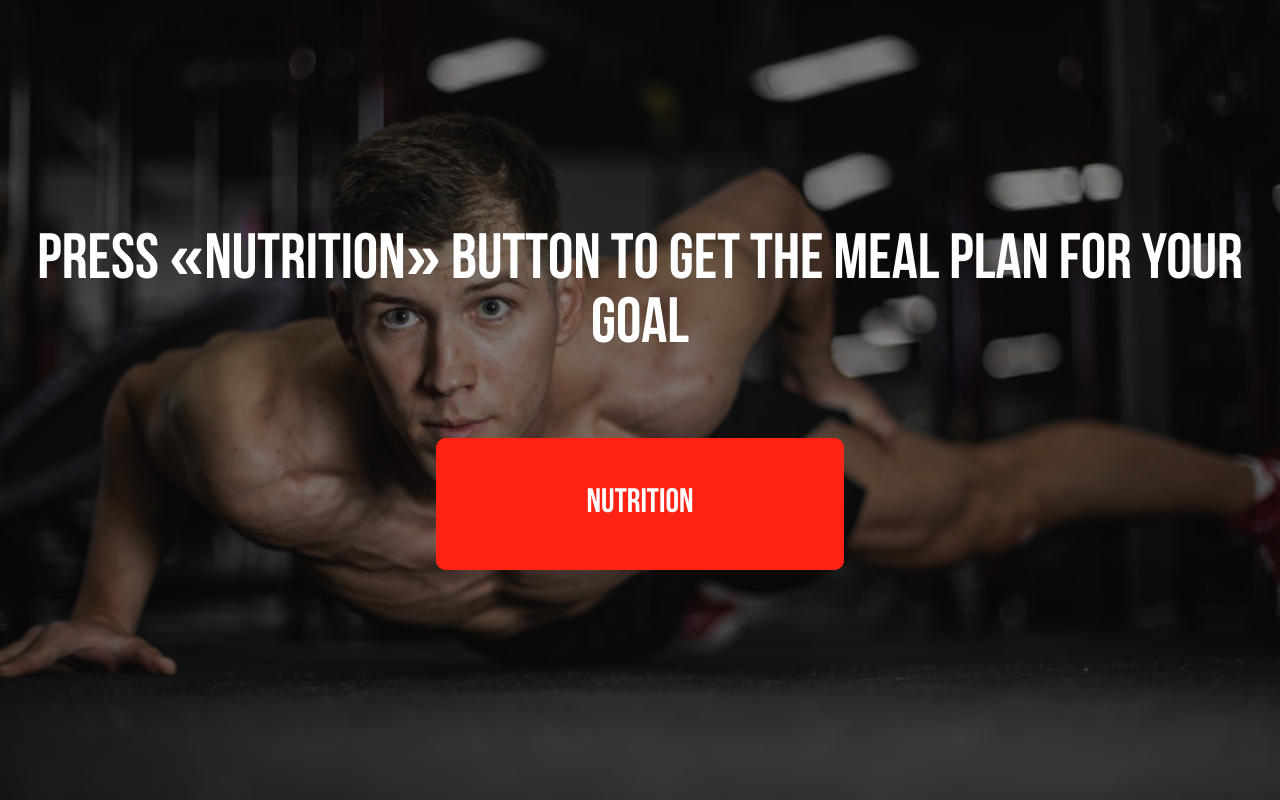
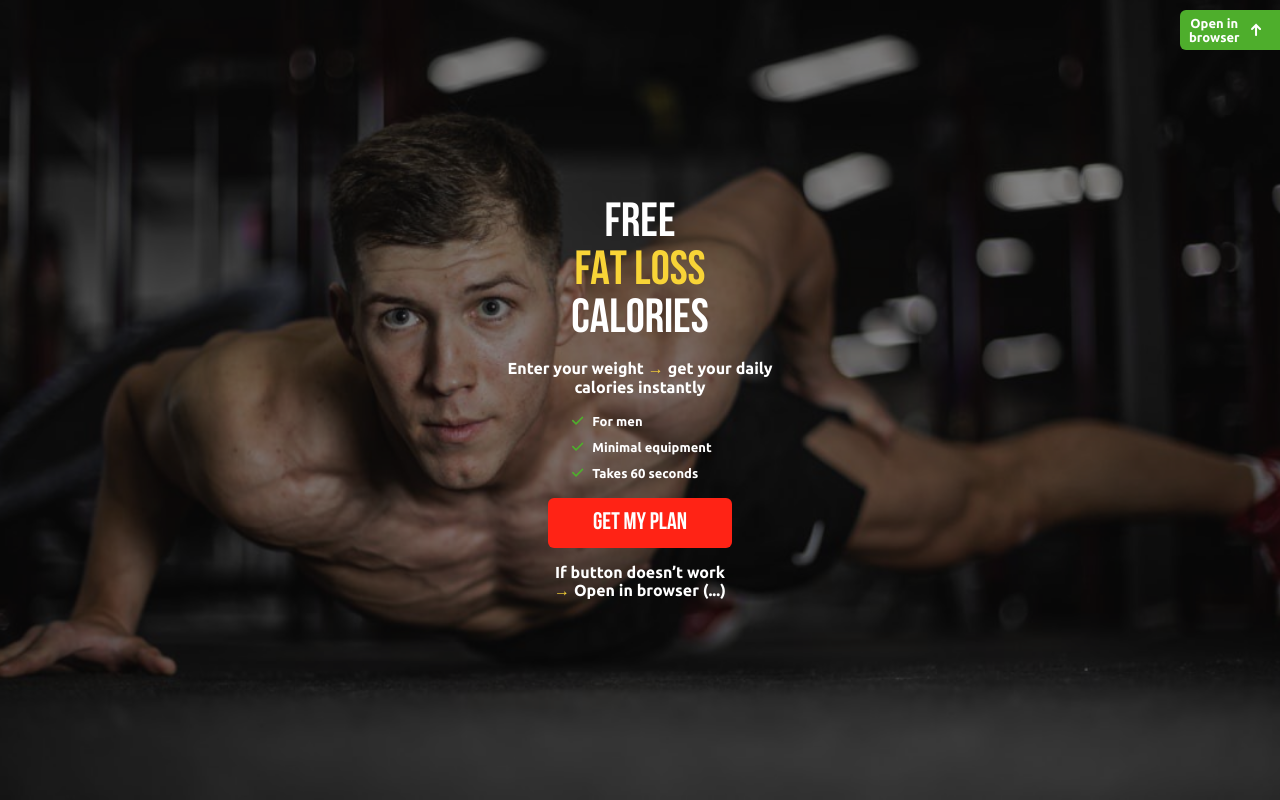
Before and after one commit to TheLogon/ivan-coach, a Next.js app: page / in a window 1280 px wide. Built offline with nearby package versions, Linux system fonts and the light colour scheme.

Commit message:
update Intro component with new layout, add toast notification, and enhance styles for better presentation

```diff
--- a/src/components/Intro.tsx
+++ b/src/components/Intro.tsx
@@ -14,20 +14,54 @@ const BibasBold = localFont({
 	style: "normal",
 	display: "swap",
 })
+
+const BibasRegular = localFont({
+	src: "../../public/fonts/bebasneueregular.woff2",
+	weight: "400",
+	style: "normal",
+	display: "swap",
+})
+
 export function Intro() {
 	return (
 		<>
 			<div className={styles.preview}>
+				<div className={styles.preview__toast}>
+					<p>Open in <br /> browser</p>
+					<svg width="25" height="25" viewBox="0 0 25 25" fill="none" xmlns="http://www.w3.org/2000/svg">
+						<path d="M13.0427 5.60474L8.31949 10.328C8.22633 10.4211 8.15243 10.5317 8.10201 10.6535C8.05159 10.7752 8.02563 10.9057 8.02563 11.0374C8.02563 11.1692 8.05159 11.2996 8.10201 11.4214C8.15243 11.5431 8.22633 11.6537 8.31949 11.7469C8.41266 11.84 8.52326 11.9139 8.64499 11.9643C8.76671 12.0148 8.89718 12.0407 9.02893 12.0407C9.16069 12.0407 9.29115 12.0148 9.41288 11.9643C9.5346 11.9139 9.64521 11.84 9.73837 11.7469L12.0393 9.44594V17.0581C12.0393 17.3242 12.145 17.5795 12.3332 17.7677C12.5214 17.9558 12.7766 18.0616 13.0427 18.0616C13.3089 18.0616 13.5641 17.9558 13.7523 17.7677C13.9405 17.5795 14.0462 17.3242 14.0462 17.0581V9.44594L16.3471 11.7469C16.4401 11.8404 16.5506 11.9146 16.6724 11.9652C16.7941 12.0158 16.9247 12.0419 17.0565 12.0419C17.1884 12.0419 17.3189 12.0158 17.4407 11.9652C17.5625 11.9146 17.673 11.8404 17.766 11.7469C17.9541 11.5587 18.0598 11.3035 18.0598 11.0374C18.0598 10.7713 17.9541 10.5161 17.766 10.328L13.0427 5.60474Z" fill="white" />
+					</svg>
+				</div>
 				<div className={container.container}>
 					<div className={styles.preview__inner}>
 						<div className={styles.preview__wrapper}>
-							<h2 className={BibasBold.className}>Press «NUTRITION» button to get the MEAL PLAN for your goal</h2>
+							<h2 className={BibasBold.className}>Free <br /> <span>Fat Loss</span> <br /> Calories</h2>
+							<p className={styles.preview__descr}>Enter your weight <span>→</span> get your daily <br /> calories instantly</p>
+							<div className={styles.preview__list}>
+								<div className={styles.preview__item}>
+									<svg width="20" height="20" viewBox="0 0 20 20" fill="none" xmlns="http://www.w3.org/2000/svg">
+										<path d="M14.4743 6.43243L8.04164 12.8651L4.82532 9.64875" stroke="#4EAE2C" stroke-width="1.60816" stroke-linecap="round" stroke-linejoin="round" />
+									</svg>
+									<p>For men</p>
+								</div>
+								<div className={styles.preview__item}>
+									<svg width="20" height="20" viewBox="0 0 20 20" fill="none" xmlns="http://www.w3.org/2000/svg">
+										<path d="M14.4743 6.43243L8.04164 12.8651L4.82532 9.64875" stroke="#4EAE2C" stroke-width="1.60816" stroke-linecap="round" stroke-linejoin="round" />
+									</svg>
+									<p>Minimal equipment</p>
+								</div>
+								<div className={styles.preview__item}>
+									<svg width="20" height="20" viewBox="0 0 20 20" fill="none" xmlns="http://www.w3.org/2000/svg">
+										<path d="M14.4743 6.43243L8.04164 12.8651L4.82532 9.64875" stroke="#4EAE2C" stroke-width="1.60816" stroke-linecap="round" stroke-linejoin="round" />
+									</svg>
+									<p>Takes 60 seconds</p>
+								</div>
+							</div>
 						</div>
-						<div className={styles.preview__btn}>
-							<a href="https://t.me/ivan_razmazin_bot" target="_blank" className={styles.preview__btn}>
-								<p className={BibasBold.className}>NUTRITION</p>
-							</a>
-						</div>
+						<a href="https://t.me/ivan_razmazin_bot" className={styles.preview__btn}>
+							<p className={BibasBold.className}>GET MY PLAN</p>
+						</a>
+						<p className={styles.preview__descr}>If button doesn’t work <br /> <span>→</span> Open in browser (...)</p>
 					</div>
 				</div>
 			</div>
--- a/src/styles/page.module.scss
+++ b/src/styles/page.module.scss
@@ -1488,15 +1488,75 @@
     align-items: center;
   }
 
+  &__toast {
+    position: absolute;
+    top: 10px;
+    right: 0;
+    border-radius: 6px 0 0 6px;
+    padding: 3px 9px;
+    width: 100px;
+    height: 40px;
+    background: #4eae2c;
+    z-index: 1;
+    display: flex;
+    align-items: center;
+    gap: 3px;
+
+    p {
+      font-weight: 600;
+      font-size: 13px;
+      text-align: center;
+      color: $belyy;
+    }
+  }
+
   // .start__wrapper
 
   &__wrapper {
-    margin-bottom: 80px;
+    display: flex;
+    flex-direction: column;
+    align-items: center;
+    gap: 15px;
+    margin-bottom: 15px;
 
     h2 {
-      font-size: 64px;
+      text-transform: uppercase;
+      font-size: 48px;
       line-height: 100%;
       text-align: center;
+
+      span {
+        color: #f8d437;
+      }
+    }
+  }
+
+  &__list {
+    display: flex;
+    flex-direction: column;
+    gap: 6px;
+  }
+
+  &__item {
+    display: flex;
+    align-items: center;
+    gap: 4px;
+
+    p {
+      font-weight: 600;
+      font-size: 13px;
+      color: $belyy;
+    }
+  }
+
+  &__descr {
+    font-weight: 600;
+    font-size: 16px;
+    text-align: center;
+    color: $belyy;
+
+    span {
+      color: #f8d437;
     }
   }
 
@@ -1506,24 +1566,15 @@
     display: flex;
     align-items: center;
     gap: 20px;
-    width: 408px;
-    height: 132px;
-    border-radius: 10px;
+    border-radius: 6px;
+    padding: 13px 45px;
     justify-content: center;
-    font-weight: 700;
-    font-size: 34px;
+    font-weight: 600;
+    font-size: 24px;
+    text-transform: uppercase;
     line-height: 100%;
     background-color: $krasnyy;
-
-    @include _768 {
-      width: 100%;
-    }
-
-    @include _370 {
-      height: 70px;
-      font-size: 24px;
-      gap: 10px;
-    }
+    margin-bottom: 15px;
   }
 }
 
```
